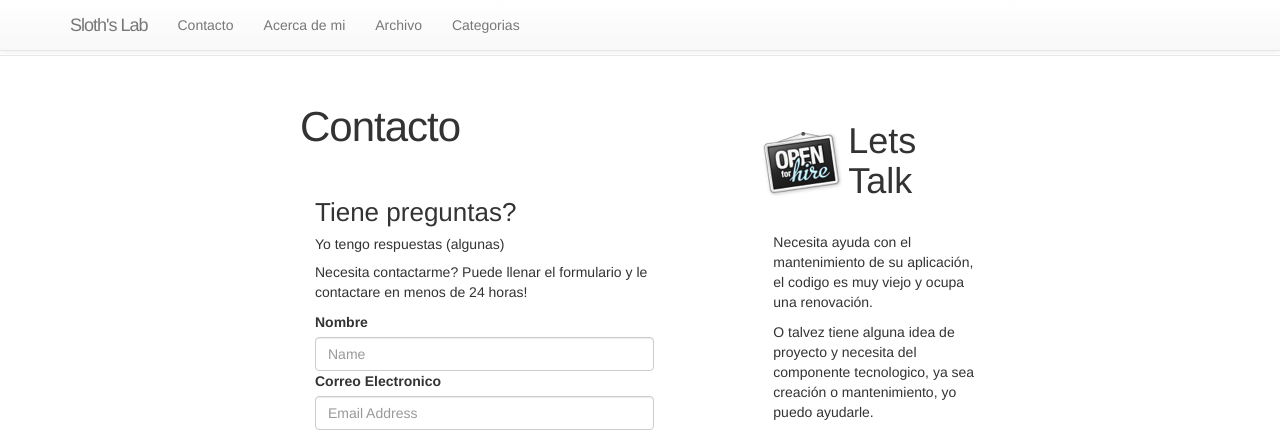
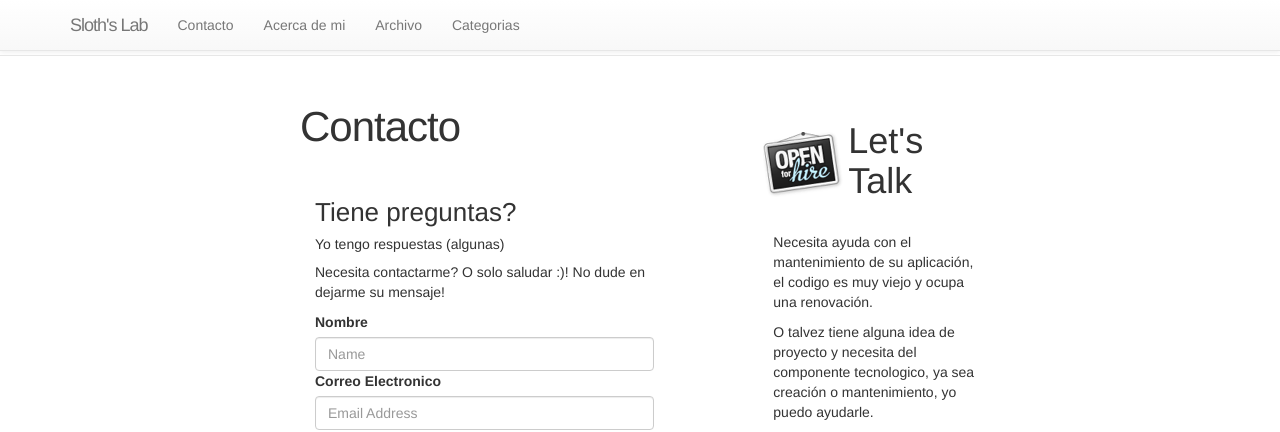
Before and after one commit to asomarribasd/asomarribasd.github.io, a Jekyll site: the page built from Contacto.md, in a window 1280 px wide and 994 px high. Shown: the top 432 px of the window. Built offline with Jekyll 4.4.1, drawn with Linux system fonts in a browser that asks for light colours; nearby versions of some CDN libraries.

Commit message:
Change Contact

```diff
--- a/Contacto.md
+++ b/Contacto.md
@@ -49,7 +49,7 @@ $(document).ready(function(){
 <div class="col-md-10">
 <h3> Tiene preguntas?</h3>
 <h5> Yo tengo respuestas (algunas)</h5>
-<p>Necesita contactarme? Puede llenar el formulario y le contactare en menos de 24 horas!</p>
+<p>Necesita contactarme? O solo saludar :)! No dude en dejarme su mensaje!</p>
         <form name="sendForm" id="sendForm" method="post">
             <div class="row">
                 <div class="col-md-12">
--- a/_includes/asides/welcome.html
+++ b/_includes/asides/welcome.html
@@ -2,7 +2,7 @@
 
 	<section class="first odd">
 <h1 style="background: url('/images/OpenForHire.jpg') no-repeat left center; padding: 15px 0 22px 85px;left: -10px;position:relative;">
-Lets Talk
+Let's Talk
 </h1>
 <p>
 Necesita ayuda con el mantenimiento de su aplicaci&oacute;n, el codigo es muy viejo y ocupa una renovaci&oacute;n.
```
